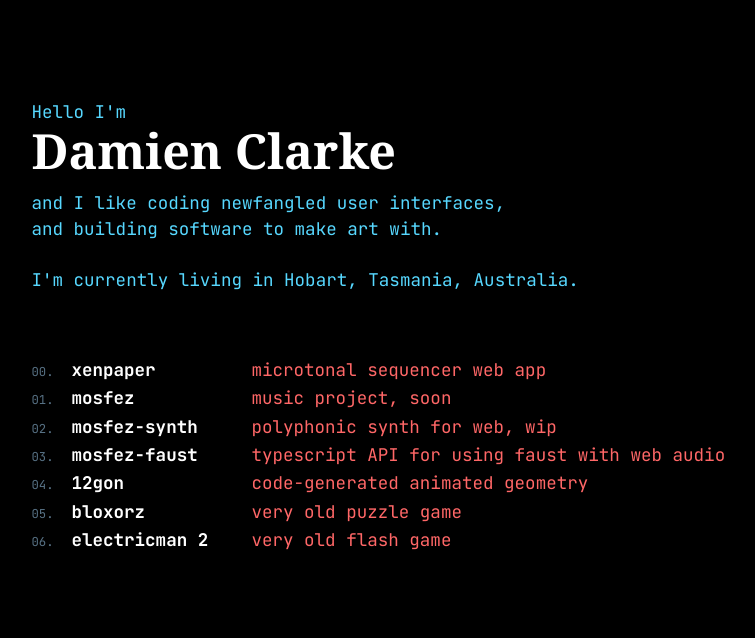
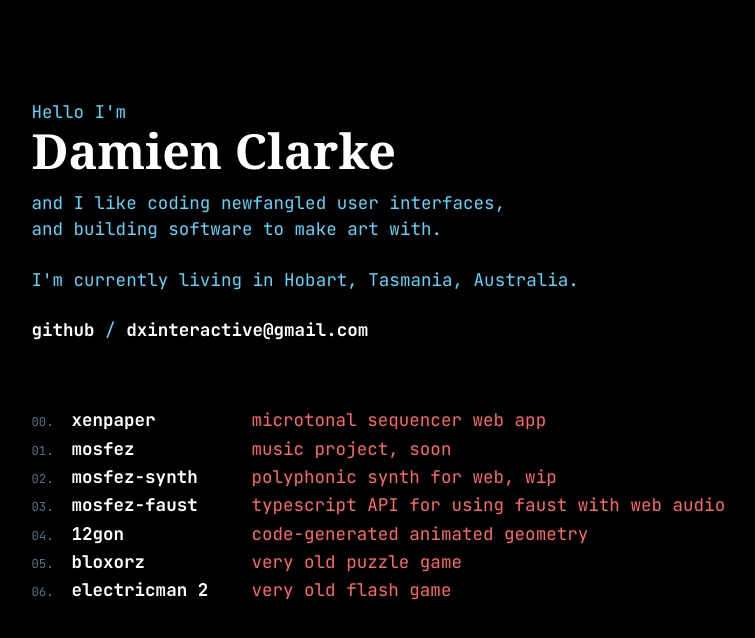
Before and after one commit to dxinteractive/damienclarke-me, a React (Vite) app in the folder packages/site/: page / in a window 1280 px wide. Shown: the top 638 px of the page, without its empty margins (111-866 px from the left). Built offline with nearby package versions, Linux system fonts and the light colour scheme; a web font is replaced by a local one.

Commit message:
add contact links

```diff
--- a/packages/site/src/main.tsx
+++ b/packages/site/src/main.tsx
@@ -5,6 +5,7 @@ import classes from "./main.module.css";
 
 import { HashRouter, Routes, Route } from "react-router-dom";
 import { Project } from "./project";
+import { Link } from "./link";
 
 // eslint-disable-next-line @typescript-eslint/no-non-null-assertion
 ReactDOM.createRoot(document.getElementById("root")!).render(
@@ -35,6 +36,13 @@ function Main() {
             {/* <div>
               <Link>more info</Link>
             </div> */}
+          </p>
+          <p>
+            <Link href="https://github.com/dxinteractive">github</Link>
+            {" / "}
+            <Link href="mailto:dxinteractive@gmail.com">
+              dxinteractive@gmail.com
+            </Link>
           </p>
           <div className={classes.projects}>
             <Project index={0} name="xenpaper" href="https://xenpaper.com/">
```
